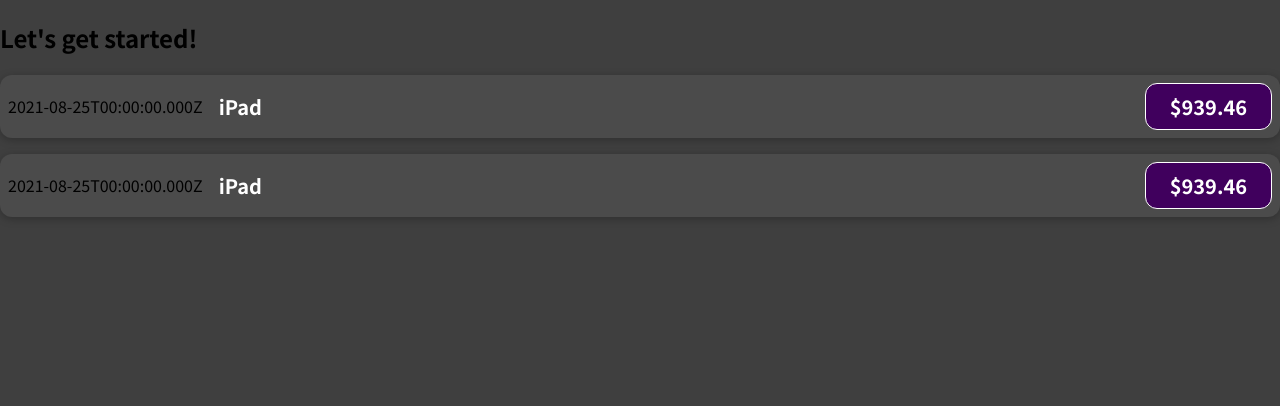
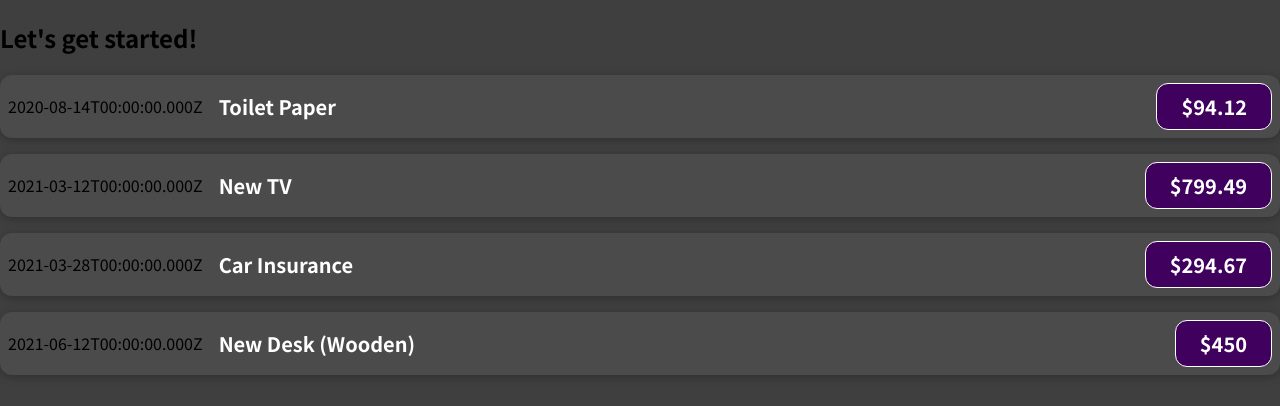
Before and after one commit to Fabulousman23/reactappfromUDM, a JavaScript app: page / in a window 1280 px wide. Shown: the top 406 px of the page. Built offline with nearby package versions, Linux system fonts and the light colour scheme.

Commit message:
adding props

```diff
--- a/src/App.js
+++ b/src/App.js
@@ -1,12 +1,57 @@
 import ExpenseItem from "./componetns/expense-item/ExpenseItem";
 
 function App() {
+  const expenses = [
+    {
+      id: 'e1',
+      title: 'Toilet Paper',
+      amount: 94.12,
+      date: new Date(2020, 7, 14),
+    },
+    {
+      id: 'e2',
+      title: 'New TV',
+      amount: 799.49,
+      date: new Date(2021, 2, 12)
+    },
+    {
+      id: 'e3',
+      title: 'Car Insurance',
+      amount: 294.67,
+      date: new Date(2021, 2, 28),
+    },
+    {
+      id: 'e4',
+      title: 'New Desk (Wooden)',
+      amount: 450,
+      date: new Date(2021, 5, 12),
+    },
+  ];
   return (
     <div>
       <h2>Let's get started!</h2>
-      <ExpenseItem></ExpenseItem>
-      <ExpenseItem></ExpenseItem>
-    </div>
+      <ExpenseItem
+        title={expenses[0].title}
+        amount={expenses[0].amount}
+        date={expenses[0].date}>
+      </ExpenseItem>
+      <ExpenseItem
+        title={expenses[1].title}
+        amount={expenses[1].amount}
+        date={expenses[1].date}>
+      </ExpenseItem>
+      <ExpenseItem
+        title={expenses[2].title}
+        amount={expenses[2].amount}
+        date={expenses[2].date}>
+      </ExpenseItem>
+      <ExpenseItem
+        title={expenses[3].title}
+        amount={expenses[3].amount}
+        date={expenses[3].date}>
+      </ExpenseItem>
+
+    </div >
   );
 }
 
--- a/src/componetns/expense-item/ExpenseItem.js
+++ b/src/componetns/expense-item/ExpenseItem.js
@@ -1,16 +1,12 @@
 import './ExpenseItem.css'
 
-function ExpenseItem() {
-    const expenseDate = new Date(2021, 7, 25);
-    const expenseTitle = 'iPad';
-    const expenseAmount = 939.46;
-
+function ExpenseItem(props) {
     return (
         <div className="expense-item">
-            <div>{expenseDate.toISOString()}</div>
+            <div>{props.date.toISOString()}</div>
             <div className='expense-item__description'>
-                <h2>{expenseTitle}</h2>
-                <div className='expense-item__price'>${expenseAmount}</div>
+                <h2>{props.title}</h2>
+                <div className='expense-item__price'>${props.amount}</div>
             </div>
         </div>
     );
```
